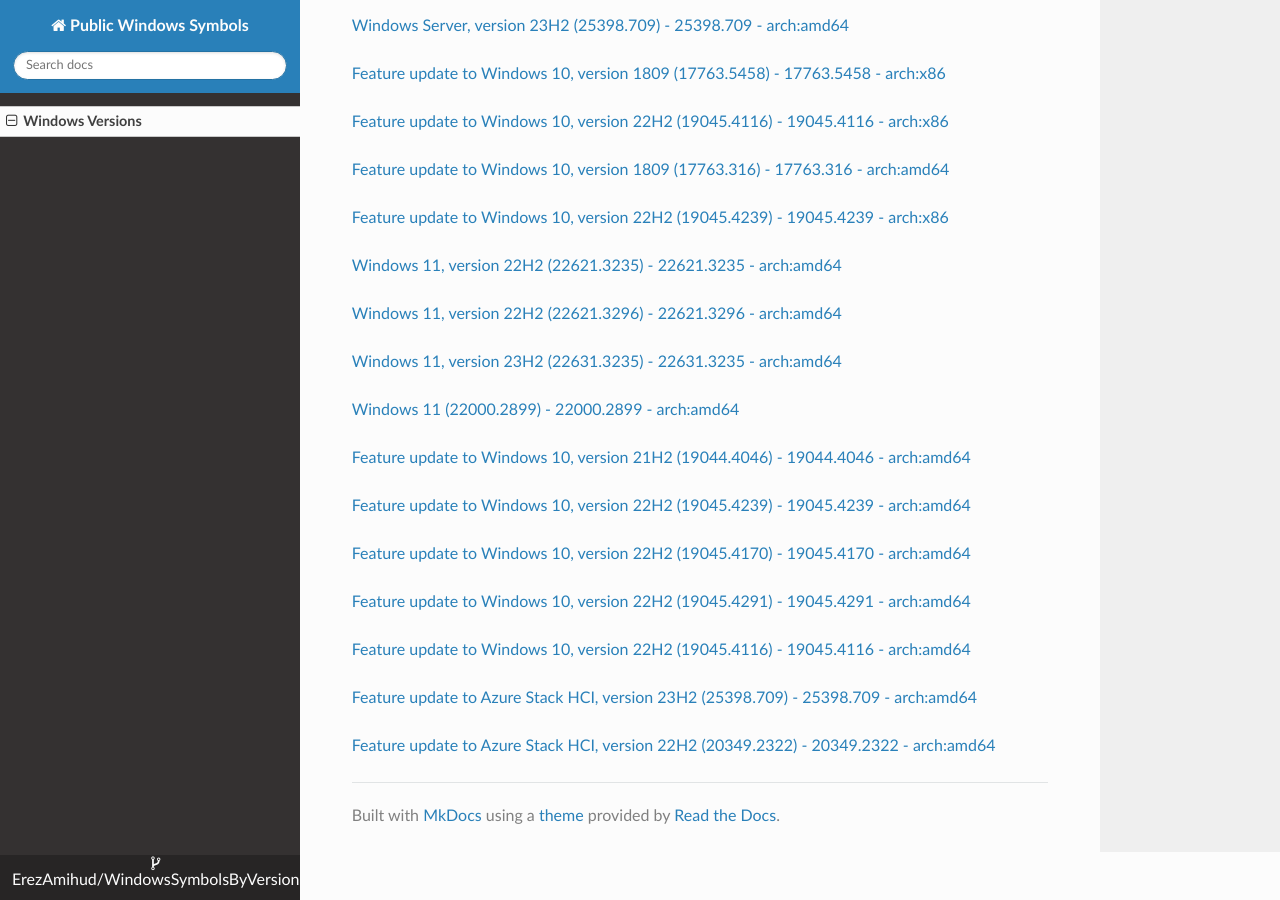
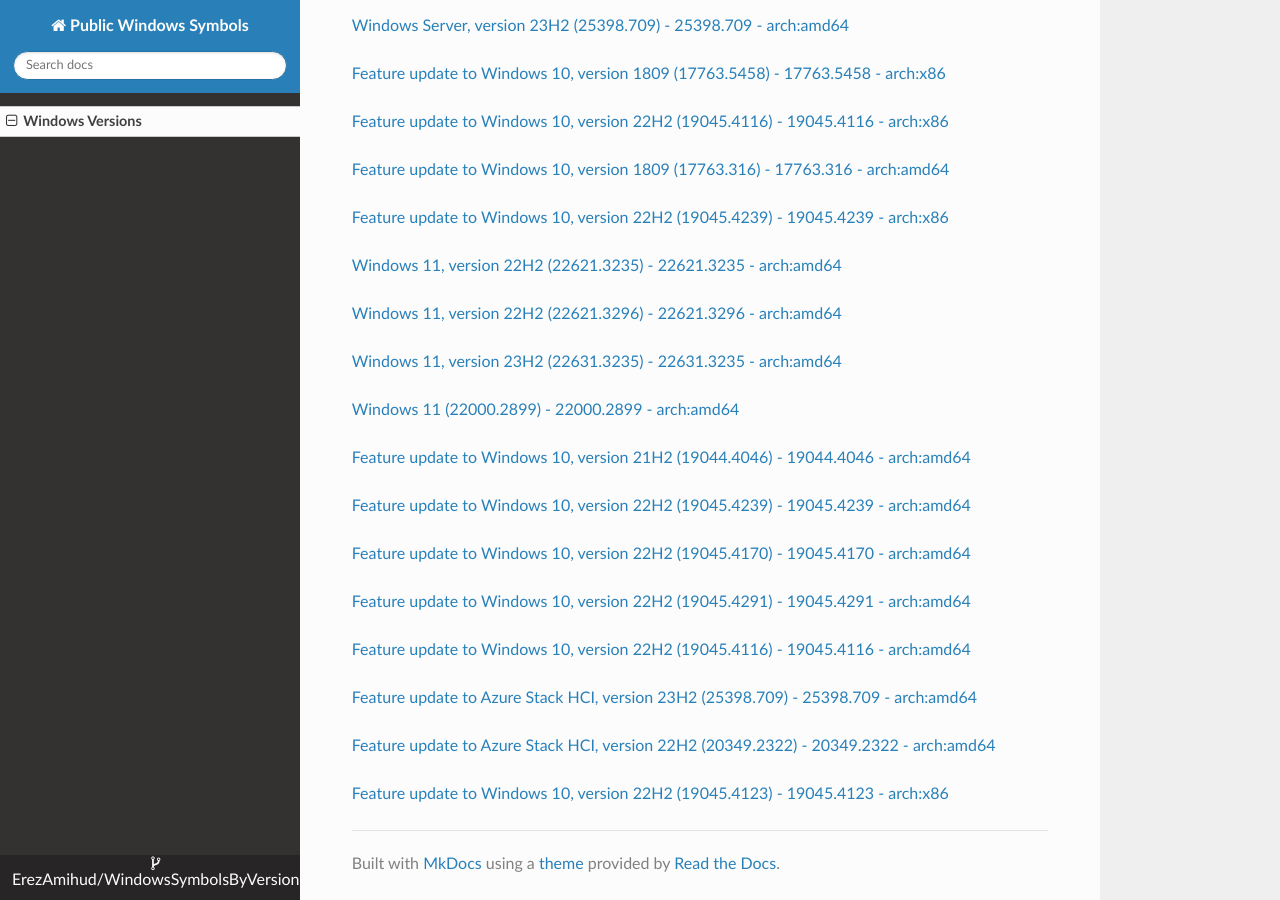
Before and after one commit to ErezAmihud/WindowsSymbolsByVersion, an MkDocs documentation site: the page built from docs/index.md, in a window 1280 px wide and 900 px high, scrolled down 17093 px. Built offline with MkDocs 1.6.1, drawn with Linux system fonts in a browser that asks for light colours; nearby versions of some CDN libraries.

Commit message:
Automated commit, add manifest for 5038380a-2344-448c-93ec-20b4c292bac4

```diff
--- a/docs/index.md
+++ b/docs/index.md
@@ -931,3 +931,6 @@
 
 
 [Feature update to Azure Stack HCI, version 22H2 (20349.2322) - 20349.2322 - arch:amd64](https://github.com/ErezAmihud/WindowsSymbolsByVersion/blob/main/manifests/9456da32-4542-4b66-9bcf-b9369499e018.manifest)
+
+
+[Feature update to Windows 10, version 22H2 (19045.4123) - 19045.4123 - arch:x86](https://github.com/ErezAmihud/WindowsSymbolsByVersion/blob/main/manifests/5038380a-2344-448c-93ec-20b4c292bac4.manifest)
```
Also changed, not shown: process_builds.json (+1 -1 lines), 1 other file.
